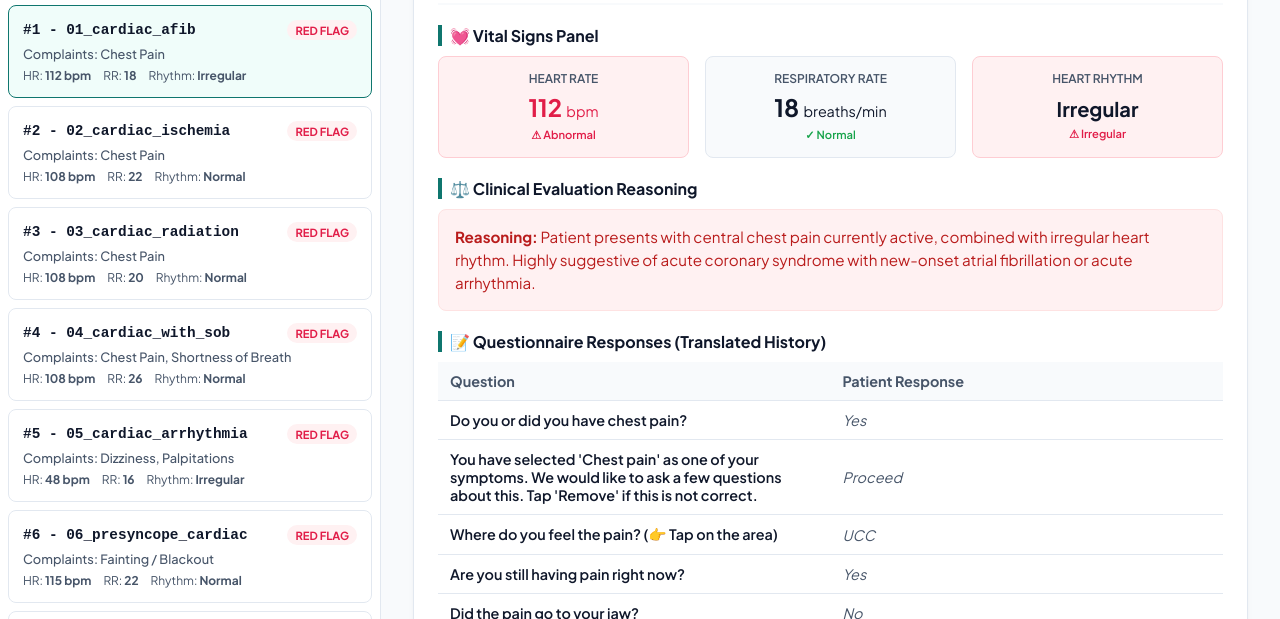
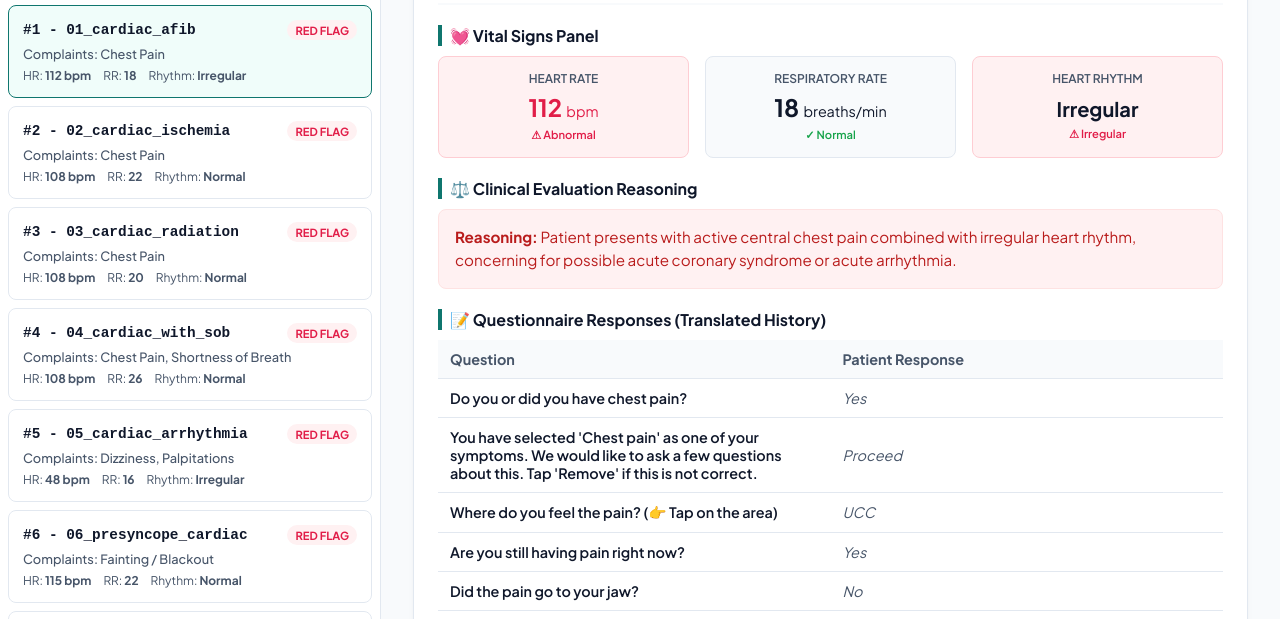
Before and after one commit to 22001895-arch/IDP-Project, a website: page doctor_validation_dashboard.html in a window 1280 px wide. Shown: the part 181-800 px from the top of the page. Drawn offline with Linux system fonts and the light colour scheme.

Commit message:
Clean up clinical logic, HRV terminology, and wording contradictions in mock cases

```diff
--- a/doctor_validation_dashboard.html
+++ b/doctor_validation_dashboard.html
@@ -434,7 +434,7 @@
       "heart_rate": 112
     },
     "ground_truth_redflag": "Yes",
-    "clinical_reason": "Patient presents with central chest pain currently active, combined with irregular heart rhythm. Highly suggestive of acute coronary syndrome with new-onset atrial fibrillation or acute arrhythmia."
+    "clinical_reason": "Patient presents with active central chest pain combined with irregular heart rhythm, concerning for possible acute coronary syndrome or acute arrhythmia."
   },
   {
     "id": "case_02_cardiac_ischemia",
@@ -501,7 +501,7 @@
       "heart_rate": 108
     },
     "ground_truth_redflag": "Yes",
-    "clinical_reason": "Patient has active left-sided chest pain correlated with mild tachypnea (22 breaths/min) and depressed HRV, presenting risk for myocardial ischemia."
+    "clinical_reason": "Patient has active left-sided chest pain associated with mild tachypnea (22 breaths/min) and tachycardia, presenting concern for possible acute coronary syndrome."
   },
   {
     "id": "case_03_cardiac_radiation",
@@ -569,7 +569,7 @@
       "heart_rate": 108
     },
     "ground_truth_redflag": "Yes",
-    "clinical_reason": "Active chest pain radiating to the arm with borderline respiratory rate and borderline HRV. Suggestive of acute coronary syndrome."
+    "clinical_reason": "Active chest pain radiating to the arm with borderline respiratory rate (20 breaths/min) and tachycardia, concerning for possible acute coronary syndrome."
   },
   {
     "id": "case_04_cardiac_with_sob",
@@ -648,7 +648,7 @@
       "heart_rate": 108
     },
     "ground_truth_redflag": "Yes",
-    "clinical_reason": "Dual symptoms of chest pain and shortness of breath (SOB) correlated with clear tachypnea (26 breaths/min) and depressed HRV. Highly concerning for pulmonary embolism, cardiac failure, or myocardial infarction."
+    "clinical_reason": "Dual symptoms of chest pain and shortness of breath (SOB) correlated with clear tachypnea (26 breaths/min) and tachycardia, concerning for possible pulmonary embolism, heart failure exacerbation, or acute coronary syndrome."
   },
   {
     "id": "case_05_cardiac_arrhythmia",
@@ -701,7 +701,7 @@
       "heart_rate": 48
     },
     "ground_truth_redflag": "Yes",
-    "clinical_reason": "Patient reports dizziness and palpitations correlated with irregular heart rhythm and low HRV. Suggests heart block or sick sinus syndrome."
+    "clinical_reason": "Patient reports dizziness and palpitations associated with irregular heart rhythm and bradycardia, concerning for symptomatic bradycardia or arrhythmia."
   },
   {
     "id": "case_06_presyncope_cardiac",
@@ -755,7 +755,7 @@
       "heart_rate": 115
     },
     "ground_truth_redflag": "Yes",
-    "clinical_reason": "Fainting spell accompanied by chest pain, correlated with tachypnea and depressed HRV. Highly suspicious for cardiogenic syncope."
+    "clinical_reason": "Sudden fainting (syncope) accompanied by chest pain is a high-risk symptom pattern concerning for cardiogenic syncope, accompanied by tachypnea and tachycardia."
   },
   {
     "id": "case_07_resp_heart_failure",
@@ -813,7 +813,7 @@
       "heart_rate": 115
     },
     "ground_truth_redflag": "Yes",
-    "clinical_reason": "Severe shortness of breath correlated with severe tachypnea (28 breaths/min) and low HRV at rest, indicating acute pulmonary congestion or heart failure exacerbation."
+    "clinical_reason": "Severe shortness of breath correlated with severe tachypnea (28 breaths/min) and tachycardia at rest, concerning for acute pulmonary congestion or heart failure exacerbation."
   },
   {
     "id": "case_08_resp_orthopnea",
@@ -870,7 +870,7 @@
       "heart_rate": 115
     },
     "ground_truth_redflag": "Yes",
-    "clinical_reason": "Shortness of breath correlated with severe tachypnea (27 breaths/min) indicating potential hypoxemia or acute respiratory failure."
+    "clinical_reason": "Shortness of breath correlated with severe tachypnea (27 breaths/min) and tachycardia, concerning for significant respiratory distress or potential hypoxemia."
   },
   {
     "id": "case_09_resp_asthma_wheeze",
@@ -912,7 +912,7 @@
       "med_gen021": "N/A",
       "med_gen022": "N/A",
       "med_gen023": "N/A",
-      "resp_sob01": "It started very suddenly and got severe within minutes",
+      "resp_sob01": "Mild symptoms started 2 days ago, but became suddenly severe within minutes today.",
       "resp_sob02": "2 days",
       "resp_sob03": "I feel short of breath even when resting or sitting quietly",
       "resp_sob04": "Yes, severely limited, I can't walk even a short distance without gasping for air",
@@ -927,7 +927,7 @@
       "heart_rate": 120
     },
     "ground_truth_redflag": "Yes",
-    "clinical_reason": "Shortness of breath with active wheezing correlated with severe tachypnea (29 breaths/min) and depressed HRV. Indicates acute severe asthma attack or bronchospasm."
+    "clinical_reason": "Shortness of breath with active wheezing correlated with severe tachypnea (29 breaths/min) and tachycardia, concerning for acute severe asthma exacerbation or bronchospasm."
   },
   {
     "id": "case_10_resp_pe_pleuritic",
@@ -971,7 +971,7 @@
       "med_gen021": "N/A",
       "med_gen022": "N/A",
       "med_gen023": "N/A",
-      "resp_sob01": "It started very suddenly and got severe within minutes",
+      "resp_sob01": "Mild symptoms started 2 days ago, but became suddenly severe within minutes today.",
       "resp_sob02": "2 days",
       "resp_sob03": "I feel short of breath even when resting or sitting quietly",
       "resp_sob04": "Yes, severely limited, I can't walk even a short distance without gasping for air",
@@ -1005,7 +1005,7 @@
       "heart_rate": 108
     },
     "ground_truth_redflag": "Yes",
-    "clinical_reason": "Acute SOB and chest pain correlated with severe tachypnea (28 breaths/min) and depressed HRV. Red flag for pulmonary embolism."
+    "clinical_reason": "Acute shortness of breath (SOB) and chest pain associated with severe tachypnea (28 breaths/min) and tachycardia, concerning for possible pulmonary embolism."
   },
   {
     "id": "case_11_resp_copd_status",
@@ -1074,7 +1074,7 @@
       "heart_rate": 120
     },
     "ground_truth_redflag": "Yes",
-    "clinical_reason": "SOB and cough in elderly patient correlated with critical tachypnea (30 breaths/min) and low HRV, indicating impending respiratory fatigue or severe COPD/pneumonia exacerbation."
+    "clinical_reason": "Shortness of breath and cough in an elderly patient associated with severe tachypnea (30 breaths/min) and tachycardia, concerning for potential respiratory failure or severe COPD/pneumonia exacerbation."
   },
   {
     "id": "case_12_resp_pneumonia_severe",
@@ -1147,7 +1147,7 @@
       "heart_rate": 108
     },
     "ground_truth_redflag": "Yes",
-    "clinical_reason": "SOB and fever correlated with tachypnea (26 breaths/min) and depressed HRV. Suggests severe pneumonia with systemic inflammatory response."
+    "clinical_reason": "Shortness of breath and fever associated with tachypnea (26 breaths/min) and tachycardia, concerning for severe pneumonia with systemic inflammatory response."
   },
   {
     "id": "case_13_inf_sepsis",
@@ -1207,7 +1207,7 @@
       "heart_rate": 120
     },
     "ground_truth_redflag": "Yes",
-    "clinical_reason": "Fever correlated with tachypnea (26 breaths/min) and low HRV. Strong indicators of Sepsis based on SIRS criteria."
+    "clinical_reason": "Fever associated with tachypnea (26 breaths/min) and tachycardia, concerning for possible sepsis based on clinical criteria."
   },
   {
     "id": "case_14_inf_peritonitis",
@@ -1285,7 +1285,7 @@
       "heart_rate": 115
     },
     "ground_truth_redflag": "Yes",
-    "clinical_reason": "Fever and abdominal pain correlated with tachypnea (24 breaths/min) and depressed HRV. Highly concerning for severe intra-abdominal infection or peritonitis."
+    "clinical_reason": "Fever and abdominal pain associated with tachypnea (24 breaths/min) and tachycardia, concerning for possible severe intra-abdominal infection or peritonitis."
   },
   {
     "id": "case_15_inf_shock",
@@ -1352,7 +1352,7 @@
       "heart_rate": 115
     },
     "ground_truth_redflag": "Yes",
-    "clinical_reason": "Fever and diarrhea correlated with tachypnea (23 breaths/min) and critically low HRV (22) suggesting systemic hypoperfusion/shock."
+    "clinical_reason": "Fever and diarrhoea with tachycardia and tachypnea suggest systemic infection or significant dehydration, requiring urgent clinician assessment."
   },
   {
     "id": "case_16_inf_meningitis_conf",
@@ -1414,7 +1414,7 @@
       "heart_rate": 115
     },
     "ground_truth_redflag": "Yes",
-    "clinical_reason": "Fever accompanied by acute confusion in an elderly patient, correlated with tachypnea (24 breaths/min). Suspicious for central nervous system infection (meningitis/encephalitis)."
+    "clinical_reason": "Fever accompanied by acute confusion in an elderly patient is a red-flag symptom pattern concerning for central nervous system infection (meningitis/encephalitis), associated with tachypnea (24 breaths/min) and tachycardia."
   },
   {
     "id": "case_17_inf_meningitis_neck",
@@ -1484,7 +1484,7 @@
       "heart_rate": 108
     },
     "ground_truth_redflag": "Yes",
-    "clinical_reason": "Fever, headache, and neck stiffness correlated with borderline vitals (RR=20, HRV=28). Classical presentation of meningitis."
+    "clinical_reason": "Fever, severe headache, photophobia, and neck stiffness are red-flag symptoms concerning for meningitis, even though the available vital signs are only mildly abnormal (respiratory rate 20 breaths/min, heart rate 108 bpm)."
   },
   {
     "id": "case_18_inf_dengue_hem",
@@ -1549,7 +1549,7 @@
       "heart_rate": 120
     },
     "ground_truth_redflag": "Yes",
-    "clinical_reason": "Fever accompanied by mucosal bleeding (mouth/gums) correlated with tachypnea (24 breaths/min) and low HRV. Red flag for hemorrhagic fever."
+    "clinical_reason": "Fever accompanied by mucosal bleeding (mouth/gums) is a red-flag pattern concerning for hemorrhagic fever, associated with tachypnea (24 breaths/min) and tachycardia."
   },
   {
     "id": "case_19_neuro_syncope",
@@ -1602,7 +1602,7 @@
       "heart_rate": 52
     },
     "ground_truth_redflag": "Yes",
-    "clinical_reason": "Sudden fainting spell correlated with irregular rhythm and low HRV, pointing to a cardiogenic cause of syncope."
+    "clinical_reason": "Sudden fainting (syncope) is a red-flag symptom pattern concerning for a cardiogenic etiology, associated with bradycardia (52 bpm) and irregular heart rhythm."
   },
   {
     "id": "case_20_neuro_stroke_balance",
@@ -1656,7 +1656,7 @@
       "heart_rate": 108
     },
     "ground_truth_redflag": "Yes",
-    "clinical_reason": "Sudden loss of balance and body weakness in an elderly patient, correlated with borderline respiratory rate (20) and low HRV (25). Indicates acute stroke or neurological emergency."
+    "clinical_reason": "Sudden unilateral weakness, facial droop, and speech disturbance in an elderly patient is a red-flag neurological pattern concerning for acute stroke or neurological emergency, even with borderline vitals (respiratory rate 20 breaths/min, heart rate 108 bpm)."
   },
   {
     "id": "case_21_neuro_stroke_weakness",
@@ -1711,7 +1711,7 @@
       "heart_rate": 108
     },
     "ground_truth_redflag": "Yes",
-    "clinical_reason": "Unilateral limb weakness (right side) in elderly patient, correlated with depressed HRV (26). Suggestive of acute ischemic or hemorrhagic stroke."
+    "clinical_reason": "Sudden unilateral limb weakness (right side) in an elderly patient is a red-flag neurological pattern concerning for acute stroke or neurological emergency, associated with mild tachycardia (108 bpm)."
   },
   {
     "id": "case_22_neuro_stroke_droop",
@@ -1765,7 +1765,7 @@
       "heart_rate": 108
     },
     "ground_truth_redflag": "Yes",
-    "clinical_reason": "Speech difficulty combined with facial droop and depressed HRV (30). Classical presentation of acute stroke."
+    "clinical_reason": "Sudden speech difficulty and facial droop is a red-flag neurological pattern concerning for acute stroke or neurological emergency, associated with mild tachycardia (108 bpm)."
   },
   {
     "id": "case_23_neuro_headache_severe",
@@ -1822,7 +1822,7 @@
       "heart_rate": 115
     },
     "ground_truth_redflag": "Yes",
-    "clinical_reason": "Headache accompanied by acute confusion, correlated with tachypnea (22 breaths/min) and low HRV (24). Suspicious for intracranial hemorrhage or severe encephalopathy."
+    "clinical_reason": "Sudden severe headache ('thunderclap') accompanied by confusion is a red-flag neurological pattern concerning for intracranial hemorrhage or severe encephalopathy, associated with mild tachypnea (22 breaths/min) and tachycardia."
   },
   {
     "id": "case_24_neuro_headache_neck",
@@ -1875,7 +1875,7 @@
       "heart_rate": 108
     },
     "ground_truth_redflag": "Yes",
-    "clinical_reason": "Headache with neck stiffness. Concerning for subarachnoid hemorrhage or meningitis."
+    "clinical_reason": "Severe headache accompanied by neck stiffness is a red-flag symptom pattern concerning for subarachnoid hemorrhage or meningitis, even with borderline tachycardia (108 bpm)."
   },
   {
     "id": "case_25_neuro_dizziness_card",
@@ -1950,7 +1950,7 @@
       "heart_rate": 115
     },
     "ground_truth_redflag": "Yes",
-    "clinical_reason": "Dizziness and chest pain accompanied by irregular rhythm and low HRV (20). Highly concerning for acute coronary event or tachyarrhythmia."
+    "clinical_reason": "Dizziness and chest pain associated with irregular heart rhythm and tachycardia is a red-flag pattern concerning for possible acute coronary syndrome or tachyarrhythmia."
   },
   {
     "id": "case_26_rash_normal_vitals",
@@ -1999,7 +1999,7 @@
       "heart_rate": 72
     },
     "ground_truth_redflag": "No",
-    "clinical_reason": "Patient has a minor skin problem (rash). Vitals signs are completely normal and stable."
+    "clinical_reason": "No red-flag symptom pattern is present. Mild skin irritation is noted, and vital signs are within normal limits."
   },
   {
     "id": "case_27_earache_normal_vitals",
@@ -2049,7 +2049,7 @@
       "heart_rate": 104
     },
     "ground_truth_redflag": "No",
-    "clinical_reason": "Patient has minor ear pain (ENT problem). Vitals are stable, with no indicators of systemic instability or red flag criteria."
+    "clinical_reason": "No red-flag symptom pattern is present. Mild isolated tachycardia (104 bpm) may be related to pain, anxiety, fever, or exertion and should be monitored."
   },
   {
     "id": "case_28_cut_pain_normal",
@@ -2099,7 +2099,7 @@
       "heart_rate": 70
     },
     "ground_truth_redflag": "No",
-    "clinical_reason": "Minor laceration on finger. Vitals are completely stable and normal."
+    "clinical_reason": "No red-flag symptom pattern is present. Minor ankle injury is noted, and vital signs are within normal limits."
   },
   {
     "id": "case_29_sorethroat_mild_tachypnea",
@@ -2149,7 +2149,7 @@
       "heart_rate": 72
     },
     "ground_truth_redflag": "No",
-    "clinical_reason": "Mild sore throat and throat irritation. Mild elevation in respiratory rate (21) does not correlate with severe distress or red flags."
+    "clinical_reason": "No red-flag symptom pattern is present. Mild isolated tachypnea (21 breaths/min) may be related to pain, anxiety, fever, or exertion and should be monitored."
   },
   {
     "id": "case_30_bloating_normal_vitals",
@@ -2210,7 +2210,7 @@
       "heart_rate": 75
     },
     "ground_truth_redflag": "No",
-    "clinical_reason": "Patient complains of abdominal bloating and mild fullness. Vitals are stable with no signs of severe infection or acute abdomen."
+    "clinical_reason": "No red-flag symptom pattern is present. Mild abdominal bloating is noted, and vital signs are within normal limits."
   },
   {
     "id": "case_31_drycough_mild_tachypnea",
@@ -2264,7 +2264,7 @@
       "heart_rate": 74
     },
     "ground_truth_redflag": "No",
-    "clinical_reason": "Dry cough for 3 days. Elevated respiratory rate (22) is mild and expected with a respiratory tract infection, without correlating shortness of breath."
+    "clinical_reason": "No red-flag symptom pattern is present. Mild isolated tachypnea (22 breaths/min) may be related to respiratory tract irritation, anxiety, or exertion and should be monitored."
   },
   {
     "id": "case_32_uti_normal_vitals",
@@ -2318,7 +2318,7 @@
       "heart_rate": 72
     },
     "ground_truth_redflag": "No",
-    "clinical_reason": "Urinary burning/dysuria. Vitals are stable, without high fever or systemic signs of upper tract infection."
+    "clinical_reason": "No red-flag symptom pattern is present. Urinary burning is suggestive of localized cystitis, with vital signs within normal limits."
   },
   {
     "id": "case_33_nosebleed_normal_vitals",
@@ -2368,7 +2368,7 @@
       "heart_rate": 73
     },
     "ground_truth_redflag": "No",
-    "clinical_reason": "Minor nosebleed, already resolved. Vitals are completely normal and stable."
+    "clinical_reason": "No red-flag symptom pattern is present. Minor nosebleed has resolved, and vital signs are within normal limits."
   },
   {
     "id": "case_34_backache_normal_vitals",
@@ -2418,7 +2418,7 @@
       "heart_rate": 102
     },
     "ground_truth_redflag": "No",
-    "clinical_reason": "Mild backache from heavy lifting. Vitals are normal and stable."
+    "clinical_reason": "No red-flag symptom pattern is present. Mild isolated tachycardia (102 bpm) may be related to pain, anxiety, or exertion and should be monitored."
   },
   {
     "id": "case_35_diarrhea_normal_vitals",
@@ -2466,7 +2466,7 @@
       "heart_rate": 74
     },
     "ground_truth_redflag": "No",
-    "clinical_reason": "Mild diarrhea (once). Vitals are stable, lacking correlating fever or signs of severe dehydration."
+    "clinical_reason": "No red-flag symptom pattern is present. Mild diarrhea is noted without signs of significant dehydration, and vital signs are within normal limits."
   },
   {
     "id": "case_36_eyeitch_normal_vitals",
@@ -2516,7 +2516,7 @@
       "heart_rate": 72
     },
     "ground_truth_redflag": "No",
-    "clinical_reason": "Mild eye itchiness, likely allergic conjunctivitis. Vitals are completely normal and non-urgent."
+    "clinical_reason": "No red-flag symptom pattern is present. Mild eye irritation is likely due to allergic conjunctivitis, with vital signs within normal limits."
   },
   {
     "id": "case_37_fever_normal_vitals",
@@ -2574,7 +2574,7 @@
       "heart_rate": 74
     },
     "ground_truth_redflag": "No",
-    "clinical_reason": "Mild fever (37.8C). Vitals are stable (RR=16, HRV=53) with no signs of severe infection or distress."
+    "clinical_reason": "No red-flag symptom pattern is present. Mild fever is noted without signs of severe infection or distress, and vital signs are within normal limits."
   },
   {
     "id": "case_38_cough_normal",
@@ -2626,7 +2626,7 @@
       "heart_rate": 67
     },
     "ground_truth_redflag": "No",
-    "clinical_reason": "Mild cough with completely normal and stable vital signs."
+    "clinical_reason": "No red-flag symptom pattern is present. Mild cough is noted with vital signs within normal limits."
   },
   {
     "id": "case_39_sorethroat_normal",
@@ -2674,7 +2674,7 @@
       "heart_rate": 66
     },
     "ground_truth_redflag": "No",
-    "clinical_reason": "Sore throat with stable, normal vital signs. Typical minor viral pharyngitis."
+    "clinical_reason": "No red-flag symptom pattern is present. Sore throat is likely related to minor viral pharyngitis, and vital signs are within normal limits."
   },
   {
     "id": "case_40_sprain_normal",
@@ -2724,7 +2724,7 @@
       "heart_rate": 69
     },
     "ground_truth_redflag": "No",
-    "clinical_reason": "Minor ankle sprain. Stable with normal respiratory rate."
+    "clinical_reason": "No red-flag symptom pattern is present. Minor ankle sprain is noted with vital signs within normal limits."
   },
   {
     "id": "case_41_bloating_normal",
@@ -2785,7 +2785,7 @@
       "heart_rate": 70
     },
     "ground_truth_redflag": "No",
-    "clinical_reason": "Mild stomach bloating with completely normal vitals."
+    "clinical_reason": "No red-flag symptom pattern is present. Mild abdominal bloating is noted with vital signs within normal limits."
   },
   {
     "id": "case_42_headache_normal",
@@ -2837,7 +2837,7 @@
       "heart_rate": 71
     },
     "ground_truth_redflag": "No",
-    "clinical_reason": "Gradual-onset mild headache (tension type), no confusion, normal vitals."
+    "clinical_reason": "No red-flag symptom pattern is present. Gradual-onset mild headache is consistent with tension-type headache, and vital signs are within normal limits."
   },
   {
     "id": "case_43_abrasion_normal",
@@ -2887,7 +2887,7 @@
       "heart_rate": 68
     },
     "ground_truth_redflag": "No",
-    "clinical_reason": "Minor skin abrasion from a fall. Vitals are normal and stable."
+    "clinical_reason": "No red-flag symptom pattern is present. Minor ankle injury is noted, and vital signs are within normal limits."
   },
   {
     "id": "case_44_neck_normal",
@@ -2934,7 +2934,7 @@
       "heart_rate": 69
     },
     "ground_truth_redflag": "No",
-    "clinical_reason": "Stiff neck from sleeping wrong. Normal respiratory rate and HRV."
+    "clinical_reason": "No red-flag symptom pattern is present. Neck stiffness is likely mechanical, and vital signs are within normal limits."
   },
   {
     "id": "case_45_dysuria_normal",
@@ -2986,7 +2986,7 @@
       "heart_rate": 67
     },
     "ground_truth_redflag": "No",
-    "clinical_reason": "Urinary burning/dysuria. Completely stable vitals with no fever, indicating mild localized cystitis."
+    "clinical_reason": "No red-flag symptom pattern is present. Urinary burning is suggestive of localized cystitis, and vital signs are within normal limits."
   },
   {
     "id": "case_46_orthostatic_normal",
@@ -3034,7 +3034,7 @@
       "heart_rate": 69
     },
     "ground_truth_redflag": "No",
-    "clinical_reason": "Transient dizziness when standing up quickly. Resolved immediately, vitals are completely stable."
+    "clinical_reason": "No red-flag symptom pattern is present. Transient lightheadedness upon standing is consistent with orthostatic changes, and vital signs are within normal limits."
   },
   {
     "id": "case_47_toothache_normal",
@@ -3082,7 +3082,7 @@
       "heart_rate": 72
     },
     "ground_truth_redflag": "No",
-    "clinical_reason": "Mild toothache with completely normal and stable vital signs."
+    "clinical_reason": "No red-flag symptom pattern is present. Mild toothache is noted with vital signs within normal limits."
   },
   {
     "id": "case_48_runnynose_normal",
@@ -3130,7 +3130,7 @@
       "heart_rate": 68
     },
     "ground_truth_redflag": "No",
-    "clinical_reason": "Runny nose and congestion. Completely stable vitals. Common cold."
+    "clinical_reason": "No red-flag symptom pattern is present. Upper respiratory symptoms are consistent with a common cold, and vital signs are within normal limits."
   },
   {
     "id": "case_49_vomiting_once_normal",
@@ -3181,7 +3181,7 @@
       "heart_rate": 70
     },
     "ground_truth_redflag": "No",
-    "clinical_reason": "Vomited once after eating bad food. Stable vitals, no signs of dehydration or fever."
+    "clinical_reason": "No red-flag symptom pattern is present. A single episode of vomiting is noted without signs of severe dehydration, and vital signs are within normal limits."
   },
   {
     "id": "case_50_checkup_normal",
@@ -3223,7 +3223,7 @@
       "heart_rate": 66
     },
     "ground_truth_redflag": "No",
-    "clinical_reason": "Healthy check-in patient with perfect baseline vital signs."
+    "clinical_reason": "No red-flag symptom pattern is present. Baseline check-in with vital signs within normal limits."
   }
 ];
         const labelMap = {
```
